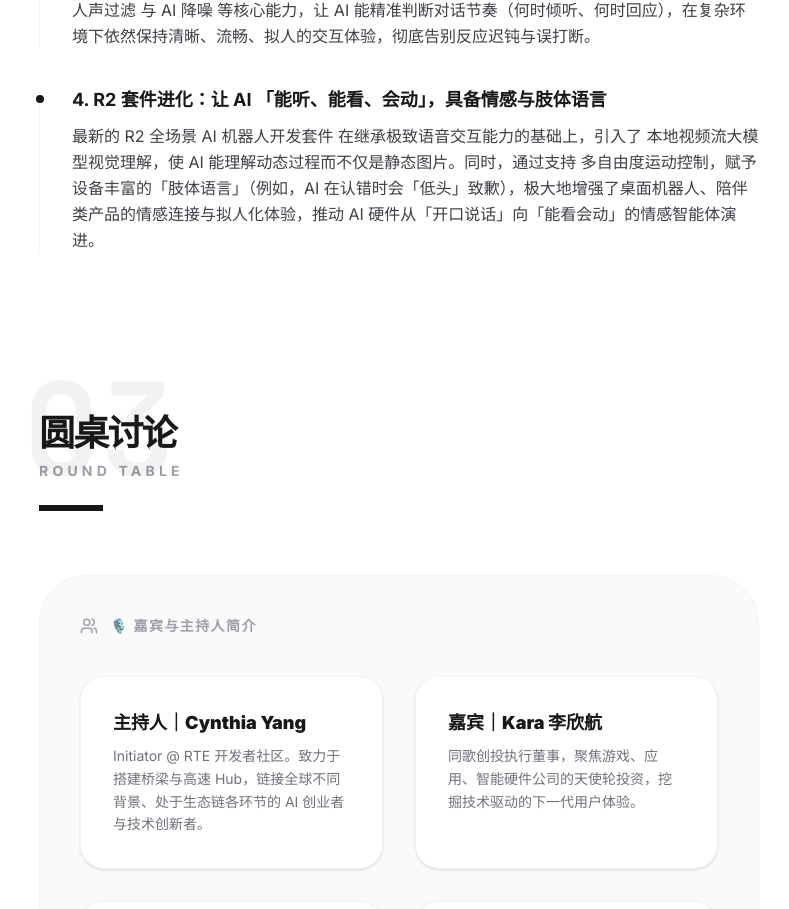
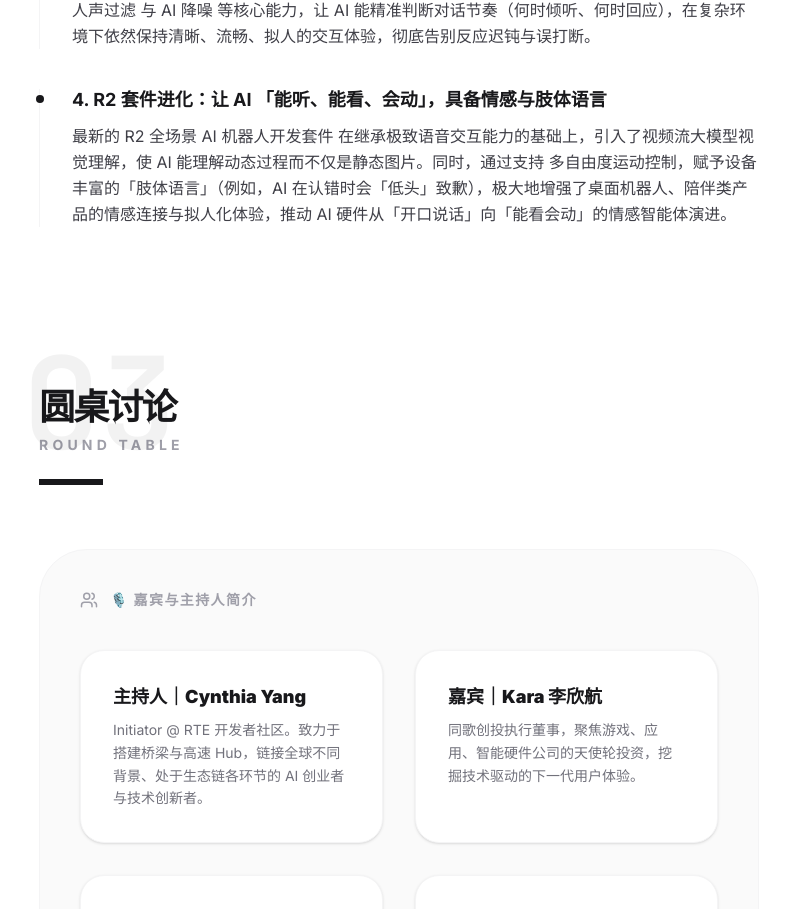
Before and after one commit to bobfu/Physical-AI-Meetup-Beijing-0309, a React (Vite) app: page / in a window 1280 px wide. Shown: the part 4837-5746 px from the top of the page, without its empty margins (241-1030 px from the left). Built offline with nearby package versions, Linux system fonts and the light colour scheme.

Commit message:
fix(recap): Refine R2 suite description for visual understanding
Update the description for the R2 suite to more accurately reflect its visual understanding capabilities, removing redundant phrasing while retaining core messaging about real-time video stream processing and its impact on embodied AI.

```diff
--- a/src/App.tsx
+++ b/src/App.tsx
@@ -898,7 +898,7 @@ export default function App() {
                       },
                       {
                         title: "4. R2 套件进化：让 AI 「能听、能看、会动」，具备情感与肢体语言",
-                        body: "最新的 R2 全场景 AI 机器人开发套件 在继承极致语音交互能力的基础上，引入了 本地视频流大模型视觉理解，使 AI 能理解动态过程而不仅是静态图片。同时，通过支持 多自由度运动控制，赋予设备丰富的「肢体语言」（例如，AI 在认错时会「低头」致歉），极大地增强了桌面机器人、陪伴类产品的情感连接与拟人化体验，推动 AI 硬件从「开口说话」向「能看会动」的情感智能体演进。"
+                        body: "最新的 R2 全场景 AI 机器人开发套件 在继承极致语音交互能力的基础上，引入了视频流大模型视觉理解，使 AI 能理解动态过程而不仅是静态图片。同时，通过支持 多自由度运动控制，赋予设备丰富的「肢体语言」（例如，AI 在认错时会「低头」致歉），极大地增强了桌面机器人、陪伴类产品的情感连接与拟人化体验，推动 AI 硬件从「开口说话」向「能看会动」的情感智能体演进。"
                       }
                     ]}
                   />
```
